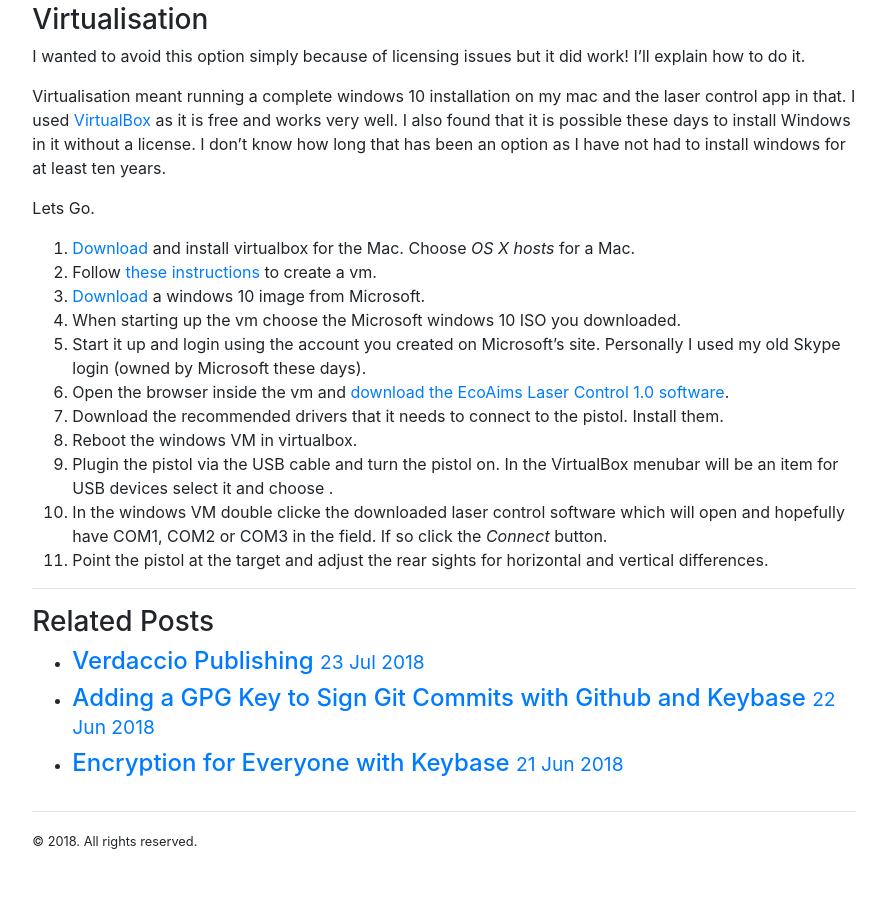
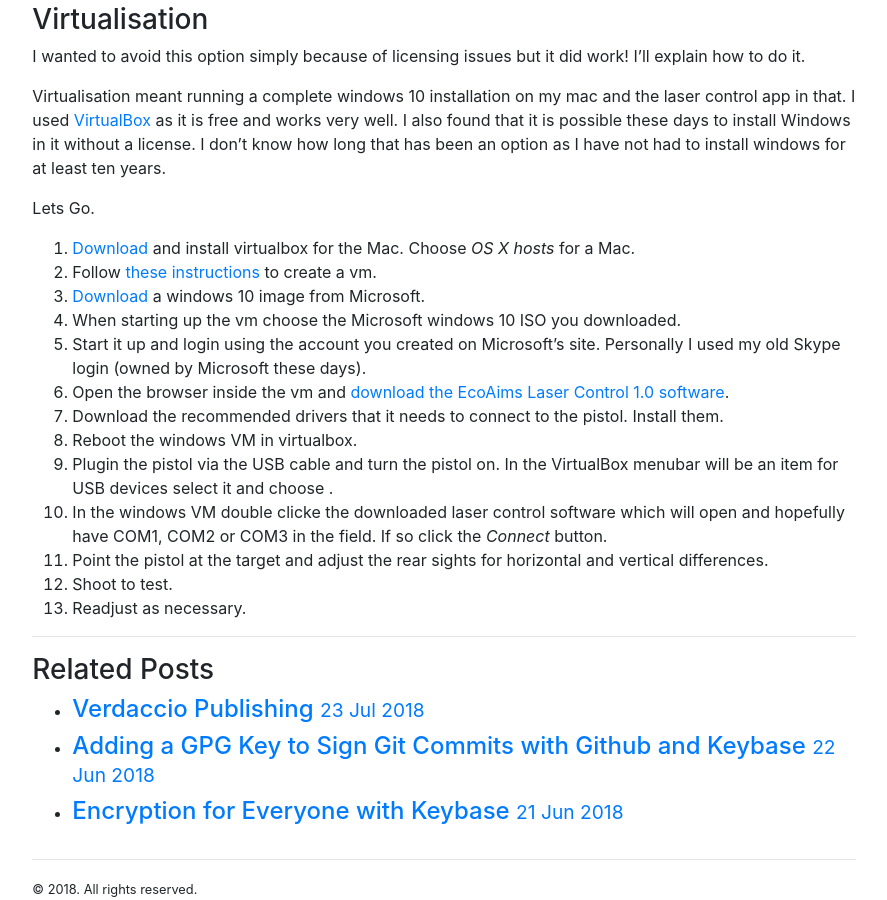
Before and after one commit to eharrow/eharrow.github.io, a Jekyll site: the page built from _posts/2018-07-24-recaliberate-ecoaims-laser-pistol-mac.md, in a window 1280 px wide and 900 px high, scrolled down 727 px. Shown: the whole window, without its empty margins (196-1083 px from the left). Built offline with Jekyll 4.4.1, drawn with Linux system fonts in a browser that asks for light colours; comment, search, counter and statistics services are not loaded; before the commit the page ends 1579 px from its top, so only the background shows below that.

Commit message:
fix: added a couple of extra steps to repeat
# Must be one of the following followed by a new line before adding more
# detail:

# feat: A new feature
# fix: A bug fix
# docs: Documentation only changes
# style: Changes that do not affect the meaning of the code (white-space, formatting, missing semi-colons, etc)
# refactor: A code change that neither fixes a bug or adds a feature
# test: Adding missing tests
# chore: Changes to the build process or auxiliary tools and libraries such as documentation generation

```diff
--- a/_posts/2018-07-24-recaliberate-ecoaims-laser-pistol-mac.md
+++ b/_posts/2018-07-24-recaliberate-ecoaims-laser-pistol-mac.md
@@ -34,3 +34,5 @@
 1. Plugin the pistol via the USB cable and turn the pistol on.  In the VirtualBox menubar will be an item for USB devices select it and choose <driver name>.
 1. In the windows VM double clicke the downloaded laser control software which will open and hopefully have COM1, COM2 or COM3 in the field.  If so click the *Connect* button.
 1. Point the pistol at the target and adjust the rear sights for horizontal and vertical differences.
+1. Shoot to test.
+1. Readjust as necessary.
```
